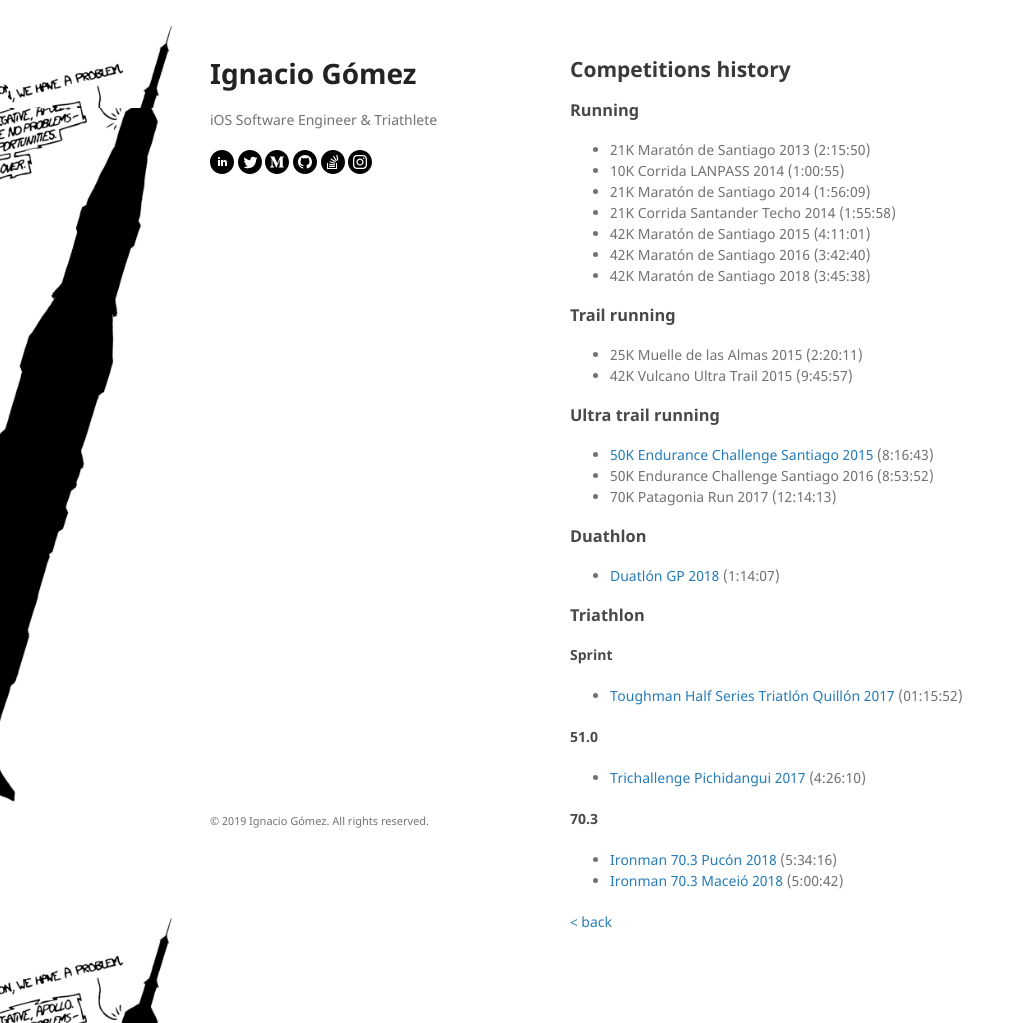
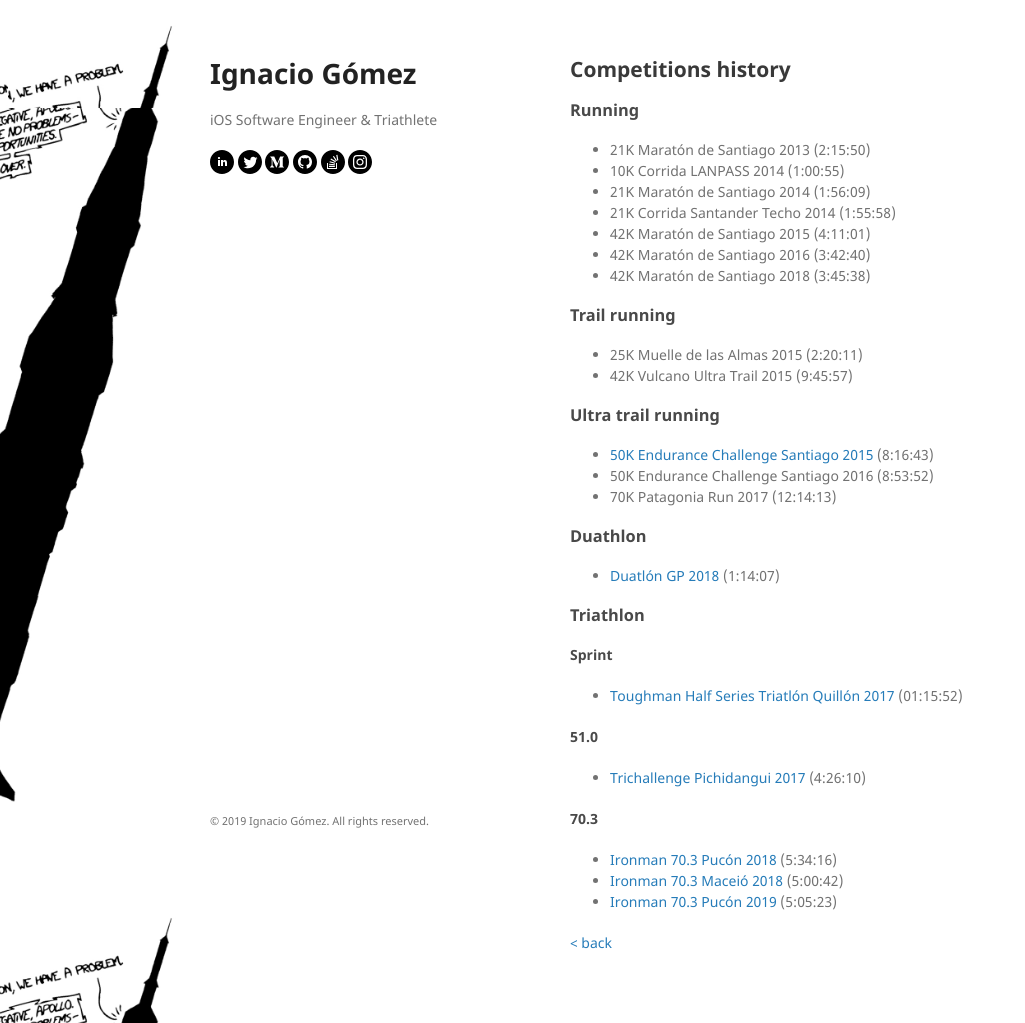
Before and after one commit to ignacio-gomeze/ignacio-gomeze.github.io, a Jekyll site: the page built from competitions.md, in a window 1280 px wide. Shown: the whole page, without its empty margins (0-1025 px from the left). Built offline with Jekyll 4.4.1, drawn with Linux system fonts in a browser that asks for light colours; our own code applies the rules of GitHub Pages for plain Markdown files.

Commit message:
Add IM 70.3 Pucon 2019 to competitions

```diff
--- a/competitions.md
+++ b/competitions.md
@@ -37,5 +37,6 @@ layout: default
 #### 70.3
 * [Ironman 70.3 Pucón 2018](https://www.facebook.com/xrelative/posts/10213448034249812) (5:34:16)
 * [Ironman 70.3 Maceió 2018](https://www.instagram.com/p/BmG4Q0rhbVO) (5:00:42)
+* [Ironman 70.3 Pucón 2019](https://www.instagram.com/p/Bsn429Zg5UQ/) (5:05:23)
 
 [< back](./)
```
